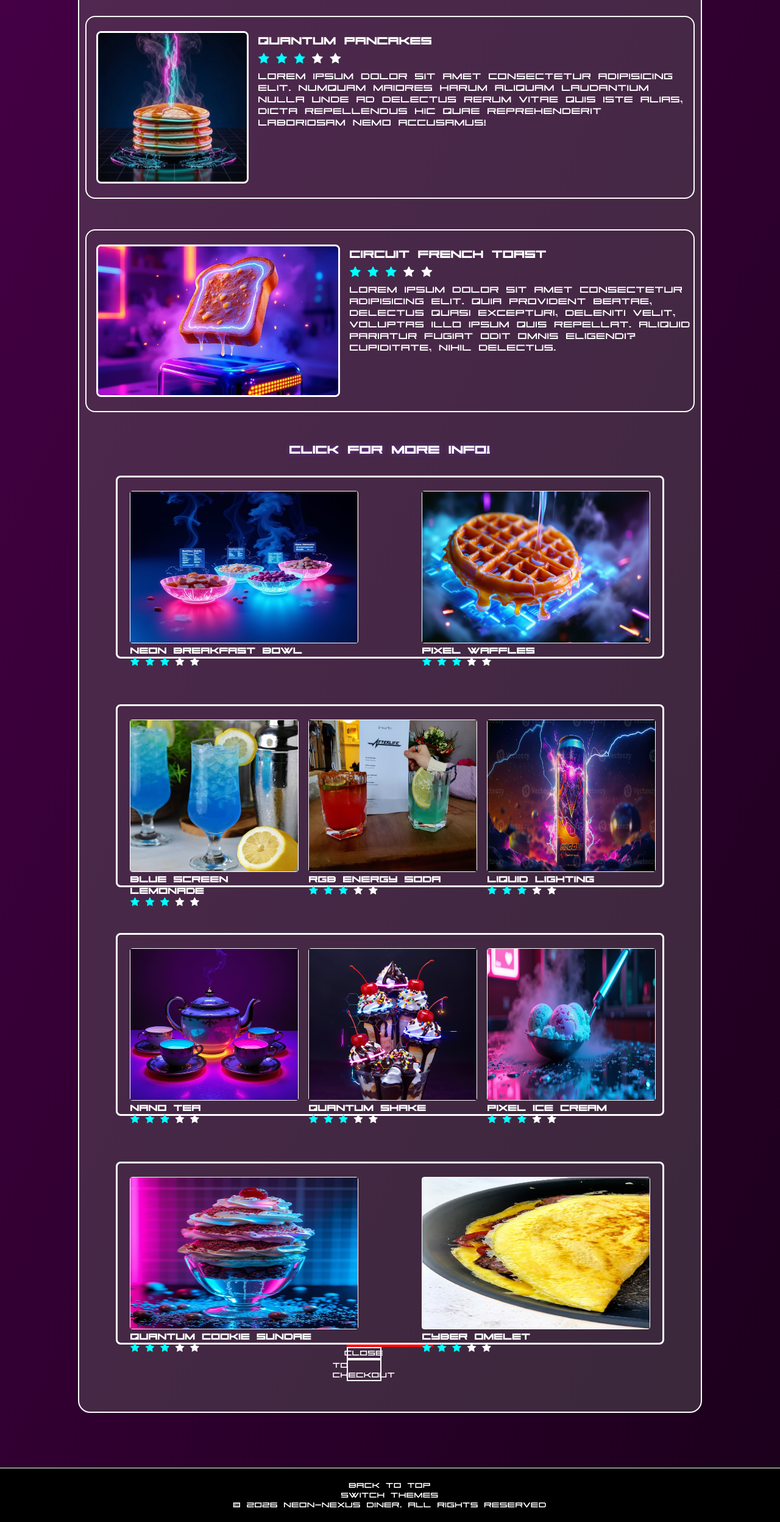
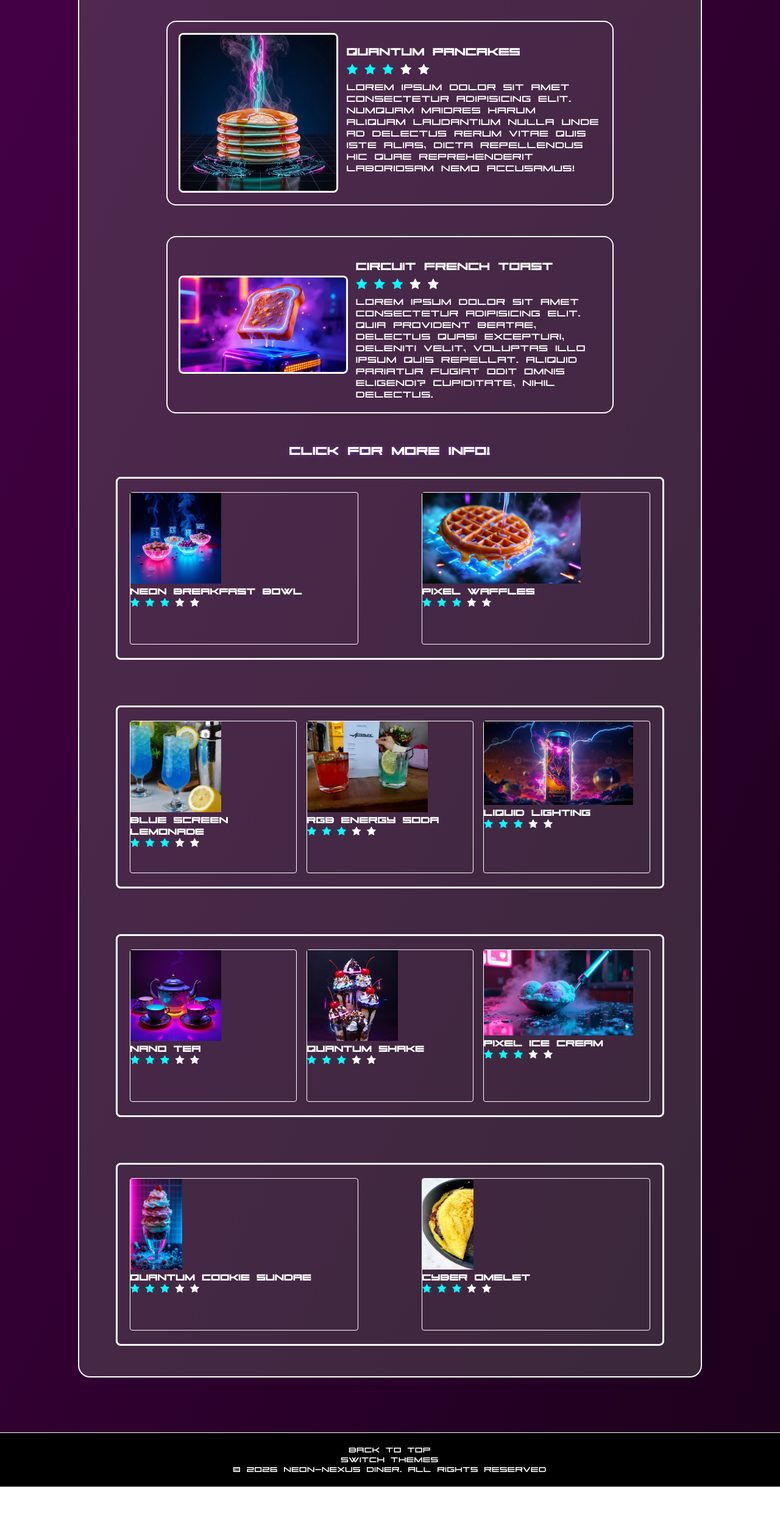
Before and after one commit to Logain-Kanen/Neon-Nexus, a plain HTML site: page pages/menu/breakfast/index.html in a window 1280 px wide. Shown: the part 190-2686 px from the top of the page at 61% size. After the commit the page ends 2628 px from the top, so only its background shows below. Drawn offline with Linux system fonts and the light colour scheme.

Commit message:
Week 3 Day 2

```diff
--- a/homepage.css
+++ b/homepage.css
@@ -34,6 +34,7 @@
 .featured-cards img {
   object-fit: cover;
   width: 150px;
+  border: 1px solid white;
 }
 main h2{
     margin-top: 5vh;
--- a/pages/menu/breakfast/index.html
+++ b/pages/menu/breakfast/index.html
@@ -13,7 +13,9 @@
       href="https://cdnjs.cloudflare.com/ajax/libs/font-awesome/4.7.0/css/font-awesome.min.css"
     />
     <script src="../../../shared/js/global.js" defer></script>
-    <script src="../../../shared/js/footer.js"></script>
+    <script src="../../../shared/js/footer.js" defer></script>
+    <script src="../../products/products.js" defer></script>
+    <script src="../menu.js" defer></script>
   </head>
 
   <body onload="setTheme()">
@@ -45,9 +47,9 @@
 
     <main>
       <div class="container-featured">
-        <h2>Featured Items</h2>
+        <h1 class="main-h1">Featured Items</h1>
         <div class="featured-item main-div">
-          <img src="/assets/images/Pancake.jpg" alt="Quantum Pancakes" width="400px" height="250px" />
+          <img src="/assets/images/Pancake.jpg" alt="Quantum Pancakes"/>
           <div class="contained-featured-item">
             <h3>Quantum Pancakes</h3>
             <div>
@@ -58,7 +60,7 @@
               <span class="fa fa-star"></span>
             </div>
 
-            <p>
+            <p class="">
               Lorem ipsum dolor sit amet consectetur adipisicing elit. Numquam
               maiores harum aliquam laudantium nulla unde ad delectus rerum
               vitae quis iste alias, dicta repellendus hic quae reprehenderit
@@ -68,7 +70,7 @@
         </div>
 
         <div class="featured-item main-div">
-          <img src="/assets/images/toast.jpg" alt="Circuit French Toast" width="400px" height="250px" />
+          <img src="/assets/images/toast.jpg" alt="Circuit French Toast" />
           <div class="contained-featured-item">
             <h3>Circuit French Toast</h3>
             <div>
@@ -94,7 +96,7 @@
       <div class="normal-items">
         <section class="firstSection ">
           <div class="item-cards">
-            <img src="/assets/images/breakfast-bowl.jpg" alt="Neon Breakfast Bowl" width="372px" height="248px"/>
+            <img src="/assets/images/breakfast-bowl.jpg" alt="Neon Breakfast Bowl"/>
             <h3>Neon Breakfast Bowl</h3>
             <div>
               <span class="fa fa-star checked"></span>
@@ -107,7 +109,7 @@
           </div>
 
           <div class="item-cards">
-            <img src="/assets/images/Waffle.jpg" alt="Pixel Waffles" width="372px" height="248px"/>
+            <img src="/assets/images/Waffle.jpg" alt="Pixel Waffles"/>
             <h3>Pixel Waffles</h3>
             <div>
               <span class="fa fa-star checked"></span>
@@ -122,7 +124,7 @@
 
         <section class="secondSection">
           <div class="item-cards">
-            <img src="/assets/images/lemonade-.jpg" alt="Blue Screen Lemonade" width="275px" height="248px"/>
+            <img src="/assets/images/lemonade-.jpg" alt="Blue Screen Lemonade"/>
             <h3>Blue Screen Lemonade</h3>
             <div>
               <span class="fa fa-star checked"></span>
@@ -135,7 +137,7 @@
           </div>
 
           <div class="item-cards">
-            <img src="/assets/images/soda.jpg" alt="RGB Energy Soda" width="275px" height="248px"/>
+            <img src="/assets/images/soda.jpg" alt="RGB Energy Soda"/>
             <h3>RGB Energy Soda</h3>
             <div>
               <span class="fa fa-star checked"></span>
@@ -148,7 +150,7 @@
           </div>
 
           <div class="item-cards">
-            <img src="/assets/images/lighting.jpg" alt="Liquid Lighting" width="275px" height="248px"/>
+            <img src="/assets/images/lighting.jpg" alt="Liquid Lighting"/>
             <h3>Liquid Lighting</h3>
             <div>
               <span class="fa fa-star checked"></span>
@@ -163,7 +165,7 @@
 
         <section class="thirdSection">
           <div class="item-cards">
-            <img src="/assets/images/tea.jpg" alt="Nano Tea" width="275px" height="248px"/>
+            <img src="/assets/images/tea.jpg" alt="Nano Tea"/>
             <h3>Nano Tea</h3>
             <div>
               <span class="fa fa-star checked"></span>
@@ -176,7 +178,7 @@
           </div>
 
           <div class="item-cards">
-            <img src="/assets/images/shake.jpg" alt="Quantum Shake" width="275px" height="248px"/>
+            <img src="/assets/images/shake.jpg" alt="Quantum Shake"/>
             <h3>Quantum Shake</h3>
             <div>
               <span class="fa fa-star checked"></span>
@@ -189,7 +191,7 @@
           </div>
 
           <div class="item-cards">
-            <img src="/assets/images/ice-cream.jpg" alt="Pixel Ice Cream" width="275px" height="248px"/>
+            <img src="/assets/images/ice-cream.jpg" alt="Pixel Ice Cream"/>
             <h3>Pixel Ice Cream</h3>
             <div>
               <span class="fa fa-star checked"></span>
@@ -204,7 +206,7 @@
 
         <section class="fourthSection">
           <div class="item-cards">
-            <img src="/assets/images/cookie-sundae.jpg" alt="Quantum Cookie Sundae" width="373px" height="248px"/>
+            <img src="/assets/images/cookie-sundae.jpg" alt="Quantum Cookie Sundae"/>
             <h3>Quantum Cookie Sundae</h3>
             <div>
               <span class="fa fa-star checked"></span>
@@ -217,7 +219,7 @@
           </div>
 
           <div class="item-cards">
-            <img src="/assets/images/om.jfif" alt="Cyber Omelet" width="373px" height="248px"/>
+            <img src="/assets/images/om.jfif" alt="Cyber Omelet" />
             <h3>Cyber Omelet</h3>
             <div>
               <span class="fa fa-star checked"></span>
@@ -230,12 +232,12 @@
           </div>
         </section>
       </div>
-      <div id="popup-div">
+      <div class="popup-div">
         <div id="cart-items"></div>
         <div
           id="close-btn"
           class="cart-btn"
-          onclick="document.getElementById('popup-div').style.display = 'none'"
+          onclick="document.querySelector('.popup-div').style.display = 'none'"
         >
           Close
         </div>
@@ -253,5 +255,7 @@
       <p id="theme-switch" onclick="themeSwitch()">Switch Themes</p>
       <p>&copy; 2026 Neon-Nexus diner. All rights reserved</p>
     </footer>
+
+
   </body>
 </html>
--- a/pages/menu/menu.css
+++ b/pages/menu/menu.css
@@ -1,105 +1,95 @@
-*
-{
+* {
   margin: 0;
   padding: 0;
   box-sizing: border-box;
   color: white;
 }
 
-.container-featured
-{
-    display:flex;
-    flex-direction:column;
-    gap:50px;
-    align-items:center;
+.container-featured {
+  display: flex;
+  flex-direction: column;
+  gap: 50px;
+  align-items: center;
 }
-.featured-item
-{
-    width: 1000px;
-    height:300px;
+.featured-item {
+  width: 80%;
+  height: 40%;
   border: 2px solid rgb(255, 252, 252);
   border-radius: 16px;
-    display:flex;
-    flex-direction:row;
-
-    gap:16px;
-
+  display: flex;
+  flex-direction: row;
+  gap: 2%;
+  padding: 2%;
 }
 
-.featured-item > img
-{
- margin-left: 16px;
+.featured-item > img {
   border: 3px solid white;
- text-align:center;
- align-self:center;
- border-radius:8px;
+  text-align: center;
+  align-self: center;
+  border-radius: 8px;
+  max-width: 40%;
+  max-height: 90%;
 }
-main
-{
+main {
   height: auto;
   padding-top: 50px;
   padding-bottom: 50px;
 }
-
-.container-featured > h2
-{
-    color:white;
+.item-cards > img {
+  max-width: 90%;
+  max-height: 60%;
+}
+.container-featured > h2 {
+  color: white;
   font-size: 24px;
-    font-weight:bold;
+  font-weight: bold;
   text-shadow: 0px 0px 8px rebeccapurple;
 }
 
-.contained-featured-item
-{
-    padding-top:2.8%;
-    display:flex;
-    flex-direction:column;
-    gap:8px;
-    font-size:larger;
+.contained-featured-item {
+  padding-top: 2.8%;
+  display: flex;
+  flex-direction: column;
+  gap: 8px;
+  font-size: larger;
 }
 
-.checked
-{
-    color:rgb(0, 255, 255);
+.checked {
+  color: rgb(0, 255, 255);
 }
 
-.normal-items
-{
-    margin-top:30px;
-    display:flex;
-    flex-direction:column;
-    gap:75px;
+.normal-items {
+  margin-top: 30px;
+  display: flex;
+  flex-direction: column;
+  gap: 75px;
+  align-content: center;
 }
 
-
-.normal-items > section
-{
-    display:flex;
+.normal-items > section {
+  display: flex;
   flex-direction: row;
   justify-content: space-between;
-    gap:16px;
+  gap: 16px;
   border: 3px solid white;
   width: 900px;
-    height:300px;
-    align-items:center;
-    border-radius:8px;
-    padding:20px;
+  height: 300px;
+  align-items: center;
+  border-radius: 8px;
+  padding: 20px;
 }
 
-.normal-items > section > .item-cards
-{
+.normal-items > section > .item-cards {
   border: 1.5px solid white;
   border-radius: 4px;
   width: 375px;
   height: 250px;
 }
 
-.item-cards
-{
-    transition: transform 0.5 ease-in-out
+.item-cards {
+  transition: transform 0.5 ease-in-out;
 }
 
-.item-cards:hover
-{
+.item-cards:hover {
   transform: translateY(-4px);
 }
--- a/pages/menu/menu.js
+++ b/pages/menu/menu.js
@@ -1,4 +1,3 @@
-import { products } from '../products/products.js';
 class menuProduct {
    constructor(category, itemName, itemPrice, itemDescription, shortitemDescription, featuredItem) {
       this.category = category;
--- a/pages/products/products.js
+++ b/pages/products/products.js
@@ -1,4 +1,4 @@
-export const products = [
+const products = [
     {
         category: "Breakfast",
         name: "Quantum Pancakes",
--- a/shared/css/footer.css
+++ b/shared/css/footer.css
@@ -30,7 +30,6 @@
   text-shadow: 7px 0px 0px rgba(255, 255, 255, 0.5);
 }
 .light-div{
-  background-color: rgba(255, 255, 255, 0.6);
   border: 2px solid black;
 }
 .light-h2{
--- a/shared/js/global.js
+++ b/shared/js/global.js
@@ -1,4 +1,13 @@
 let popupDiv = document.querySelector(".popup-div");
+
+
 function openCart() {
   popupDiv.style.display = "flex";
+  cart.forEach(e => {
+    `
+      <div class="cart-item">
+      <h2></h2>
+      <p></p>
+    `
+  });
 }
```
Also changed, not shown: pages/menu/dinner/index.html (+5 -3 lines), pages/menu/lunch/index.html (+5 -3 lines), assets/icons/Neon-Nexus-Logo-Light.png (added). Lines whose indentation alone changed are shown as unchanged.
